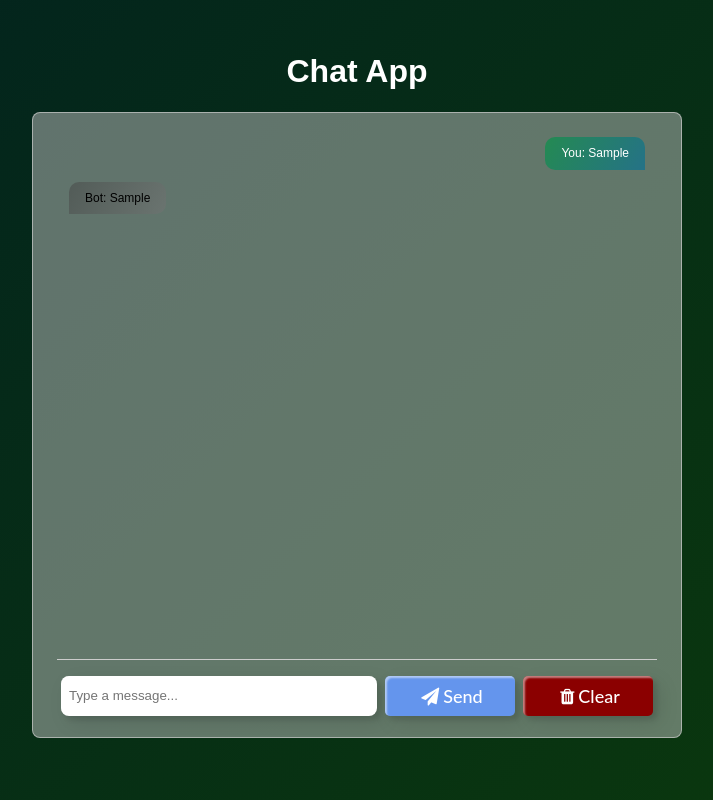
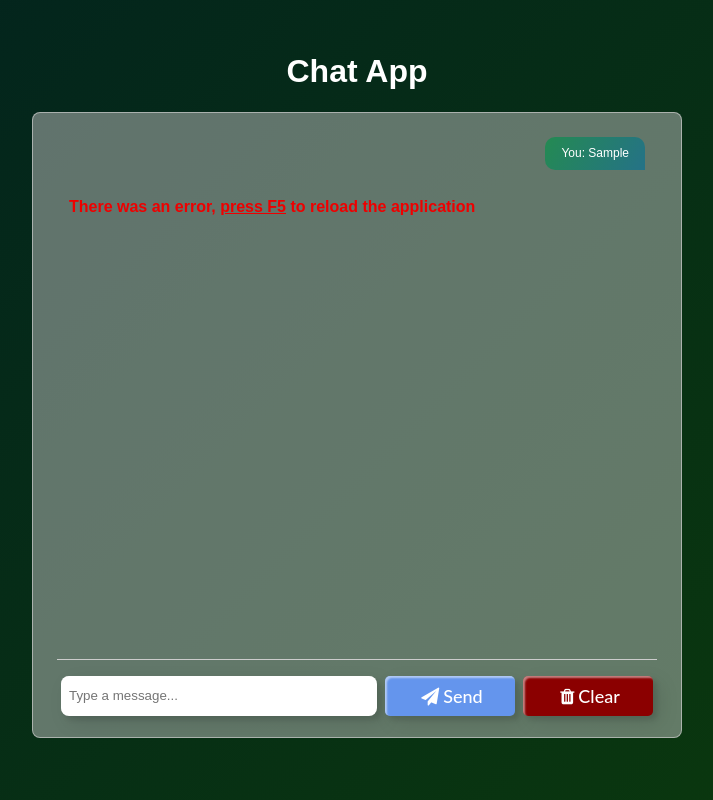
Before and after one commit to FranzRome/chat-bot-react, a React (Create React App) app: page / in a window 1280 px wide. Both pictures are taken after typing "Sample" into the empty fields and a click on the button "Clear". Shown: the top 800 px of the page, without its empty margins (283-996 px from the left). Built offline with nearby package versions, Linux system fonts and the light colour scheme.

Commit message:
Chat Error Handling

```diff
--- a/src/App.css
+++ b/src/App.css
@@ -163,3 +163,8 @@ button:after {
 .fa {
   padding: 0 4px;
 }
+
+.error {
+  color: #ee0000;
+  font-weight: 700;
+}
--- a/src/api/botAPI.js
+++ b/src/api/botAPI.js
@@ -1,7 +1,12 @@
 export const getBotResponse = async (message) => {
-  return new Promise((resolve) => {
+  return new Promise((resolve, reject) => {
     setTimeout(() => {
-      resolve({ text: message, user: 'bot' });
+      if (Math.random() <= 0.7) {
+        resolve({ text: message, user: 'bot' });
+      }
+      else {
+        reject(new Error('generic error'));
+      }
     }, Math.floor(Math.random() * 2000));
   });
 };
--- a/src/components/ChatWindow.js
+++ b/src/components/ChatWindow.js
@@ -8,16 +8,20 @@ const ChatWindow = () => {
   const dispatch = useDispatch();
   const messages = useSelector((state) => state.chat.messages);
   const loading = useSelector((state) => state.chat.loading);
+  const error = useSelector((state) => state.chat.error);
 
   const handleSendMessage = (text) => {
-    dispatch(addMessage({ text, user: 'user' }));
-    dispatch(recieveMessage(text));
+    if (!error) {
+      dispatch(addMessage({ text, user: 'user' }));
+      dispatch(recieveMessage(text));
+    }
   };
 
   useEffect(() => {
     if (messages.length === 0) {
       dispatch(recieveMessage('Hello, how can I help you?'));
     }
+    // eslint-disable-next-line react-hooks/exhaustive-deps
   }, []);
 
   return (
@@ -29,6 +33,8 @@ const ChatWindow = () => {
           })
         }
         {loading && <p>Loading...</p>}
+        {error && <p className = 'error'>There was an error, <u>press F5</u> to reload the application</p> /* Error handling user side */}
+        {error && console.log(error) /* Error handling developer side */}
       </div>
       <MessageInput onSend={handleSendMessage} />
     </div>
```
